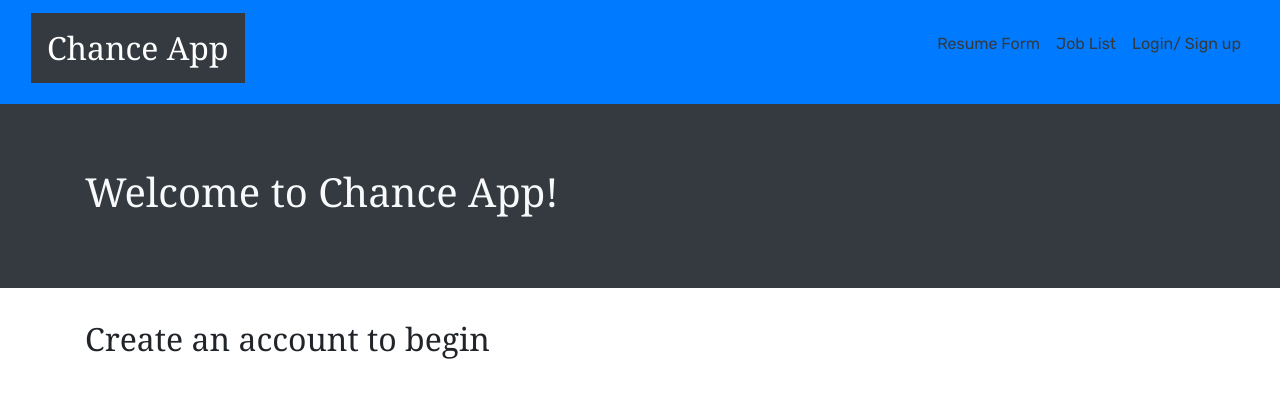
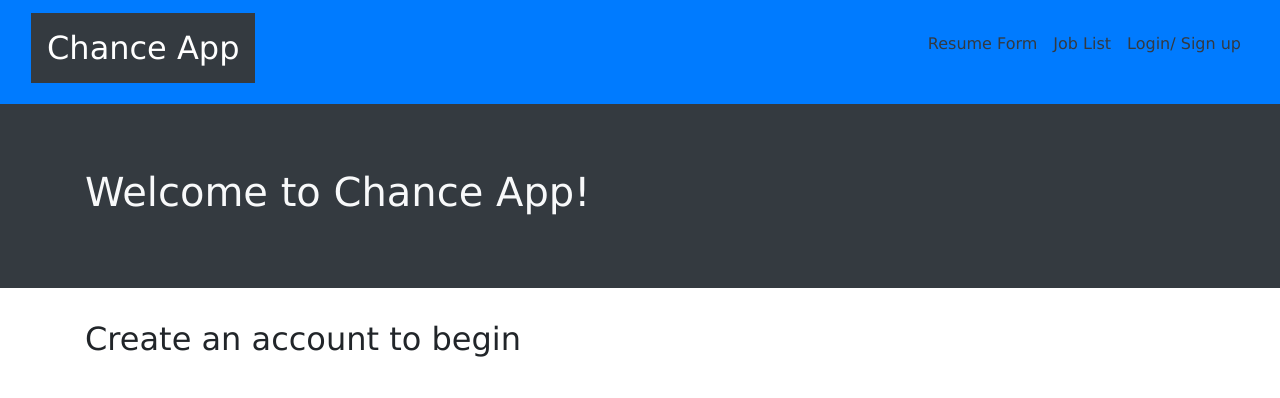
Before and after one commit to krysmit/chance-app, a React (Create React App) app in the folder client/: page / in a window 1280 px wide. Shown: the top 398 px of the page. Built offline with nearby package versions, Linux system fonts and the light colour scheme.

Commit message:
deleted home.js page and changed font to look better ish

```diff
--- a/client/src/App.js
+++ b/client/src/App.js
@@ -8,6 +8,7 @@ import SearchBooks from './pages/SearchBooks';
 import SavedResume from './pages/SavedResume';
 import Navbar from './components/Navbar';
 import Resume from './pages/Resume';
+import Home from './pages/home';
 
 const client = new ApolloClient({
   request: (operation) => {
@@ -32,6 +33,7 @@ function App() {
           <Route exact path='/' component={SearchBooks} />
           <Route exact path='/saved' component={SavedResume} />
           <Route exact path='/resume' component={Resume} />
+          <Route exact path='/home' component={Home} />
           <Route render={() => <h1 className='display-2'>Wrong page!</h1>} />
         </Switch>
       </>
--- a/client/src/index.css
+++ b/client/src/index.css
@@ -1,5 +1,5 @@
 body {
-  font-family: 'Rubik', sans-serif;
+  font-family: Verdana, Geneva, Tahoma, sans-serif;
 }
 
 h1,
@@ -8,10 +8,14 @@ h3,
 h4,
 h5,
 h6 {
-  font-family: Cambria, Cochin, Georgia, Times, 'Times New Roman', serif;
+  font-family: Verdana, Geneva, Tahoma, sans-serif;
 }
 
 .small {
   font-weight: 300;
   font-style: italic;
 }
+
+:root {
+  background-color: white;
+}
```
